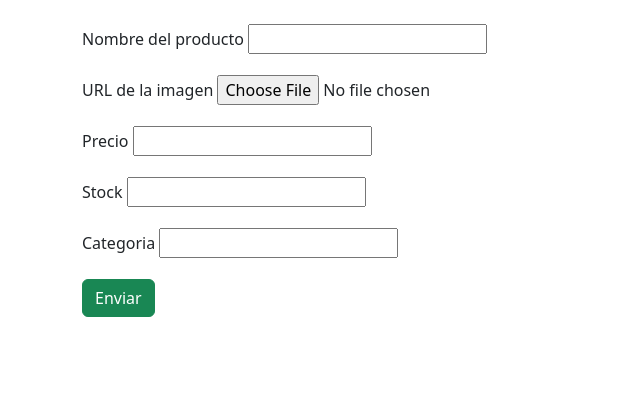
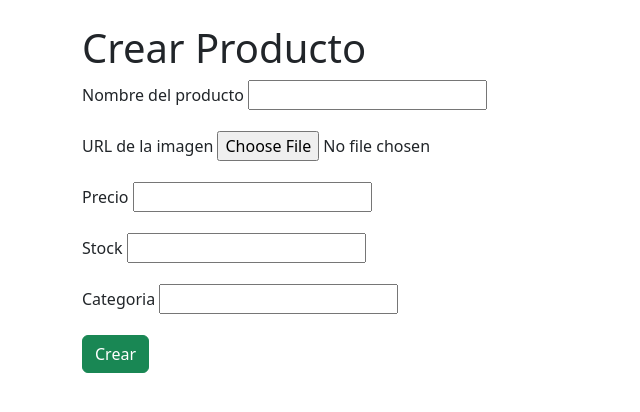
Before and after one commit to MiguelAngelRamos/fusion-django, a Django app: template productos/templates/producto_form.html in a window 1280 px wide. Shown: the part 56-468 px from the top of the page, without its empty margins (0-640 px from the left). Run offline with Django 5.2, Linux system fonts and the light colour scheme; the template is opened without the code that fills it, so the values that code supplies are empty, except form fields; form fields are guessed from the names that the template uses; some libraries are stand-ins or nearby versions.

Commit message:
base lista para el proyecto

```diff
--- a/productos/templates/producto_form.html
+++ b/productos/templates/producto_form.html
@@ -1,7 +1,9 @@
 {% extends 'base_nav.html'%}
 
 {% block content %}
-  <form action="{% url 'producto:formulario' %}" method="post">
+
+  <h1>{% if is_editing %} Editar Producto {% else %} Crear Producto {% endif %}</h1>
+  <form action="" method="post">
       {% csrf_token %}
       <div class="mb-3">
         <label for="id_nombre" class="form-label">Nombre del producto</label>
@@ -28,6 +30,6 @@
         {{ form.categoria}}
       </div>
 
-      <button type="submit" class="btn btn-success">Enviar</button>
+      <button type="submit" class="btn btn-success"> {{ is_editing|yesno:"Actualizar,Crear" }}</button>
   </form>
 {% endblock %}
--- a/productos/views.py
+++ b/productos/views.py
@@ -18,6 +18,7 @@ def index(request):
 @login_required
 @permission_required('productos.add_producto', raise_exception=True)
 def formulario(request):
+    print('Hola soy el Formulario - def formulario')
     if request.method == 'POST':
         form = ProductoForm(request.POST) # Aqui en el request.POST viene nombre, stock, categoria, imagen
         if form.is_valid():
@@ -44,6 +45,8 @@ def eliminar_producto(request, producto_id):
         return redirect('producto:index')
     return redirect('producto:index')
 
+@login_required
+@permission_required('productos.change_producto', raise_exception=False)
 def editar_producto(request, producto_id):
     producto = get_object_or_404(Producto, id=producto_id)
     if request.method == 'POST':
```
Also changed, not shown: db.sqlite3.
